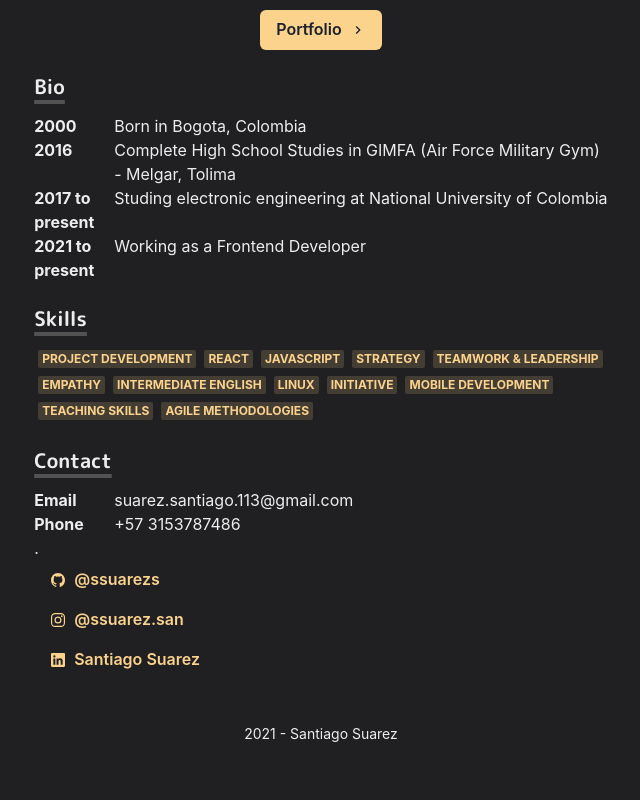
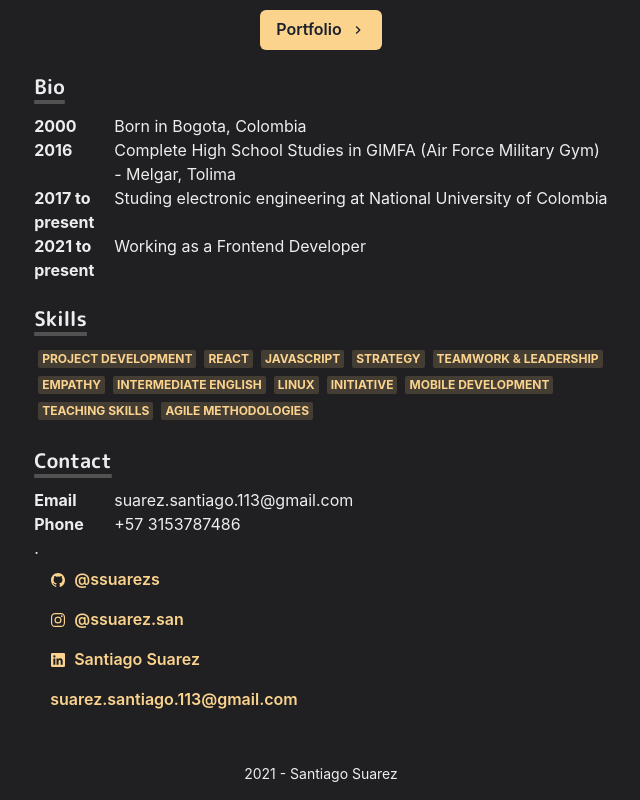
Before and after one commit to ssuarezs/ssuarezs-homepage, a Next.js app: page / in a window 1280 px wide. Shown: the part 400-1200 px from the top of the page, without its empty margins (319-959 px from the left). Before the commit the page ends 1160 px from the top, so only its background shows below. Built offline with nearby package versions, Linux system fonts and the light colour scheme.

Commit message:
add mail link

```diff
--- a/pages/index.js
+++ b/pages/index.js
@@ -142,6 +142,16 @@ const Page = () => {
 							</ListItem>
 							)
 						})}
+						<ListItem>
+							<Link href={`mailto:${email}`} target="_blank">
+								<Button
+									variant="ghost"
+									colorScheme={colorScheme}
+								>
+									{email}
+								</Button>
+							</Link>
+						</ListItem>
 					</List>
 				</Section>
 			</Container>
```
